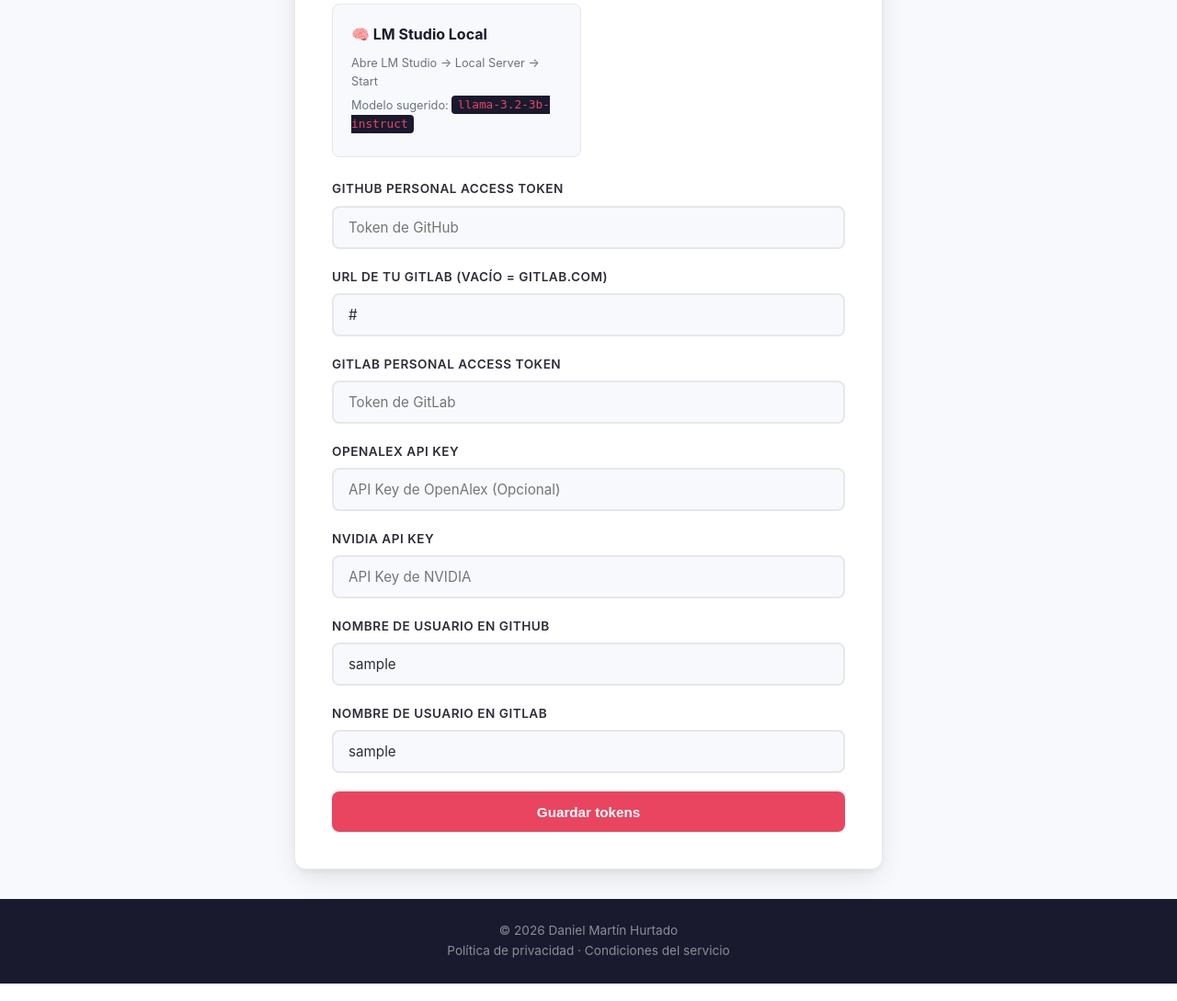
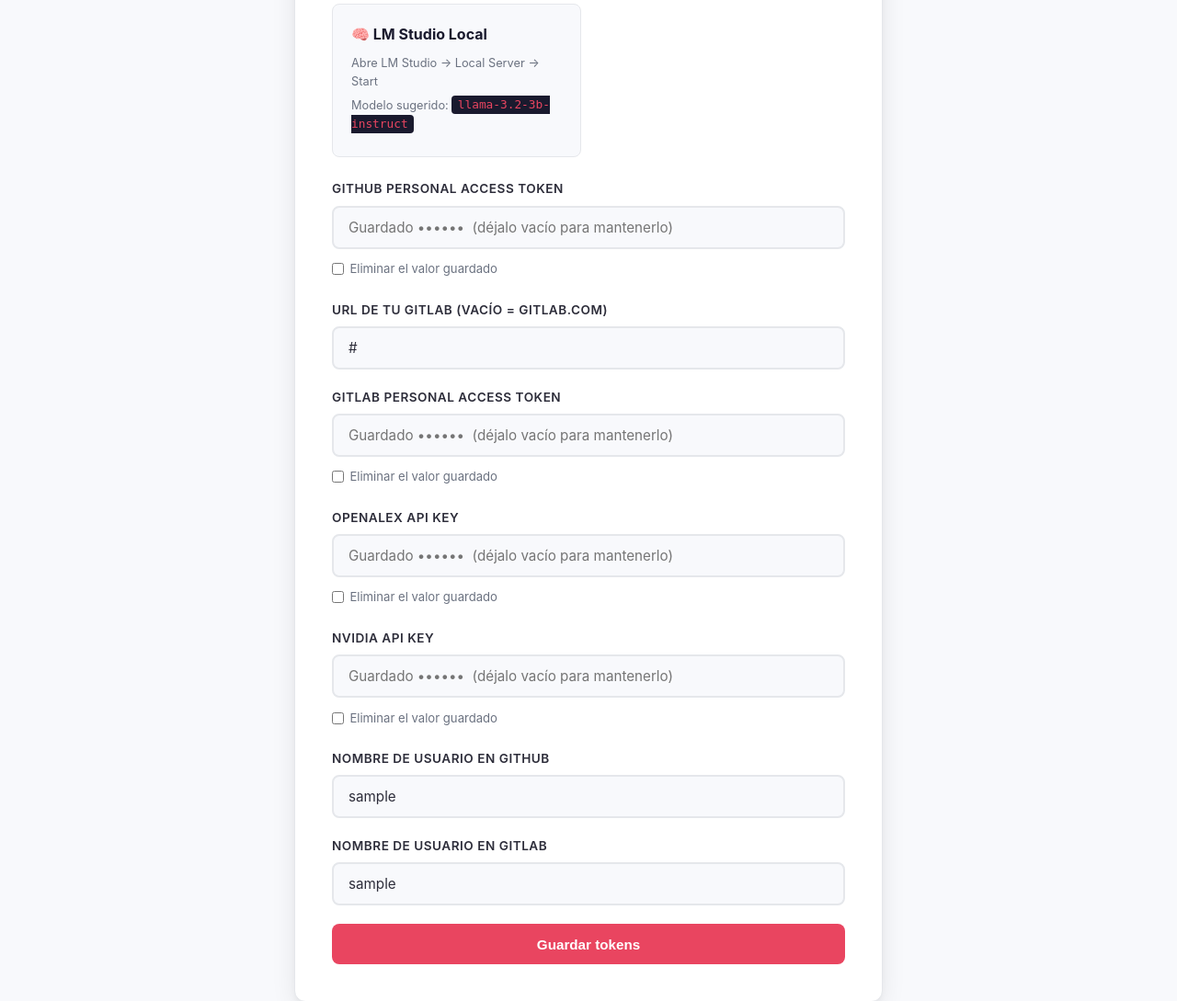
Before and after one commit to eldanimh/PortfolioCreator, a Django app: page /tokens/ in a window 1280 px wide. Shown: the part 739-1828 px from the top of the page at 92% size. Run offline with Django 4.2, Linux system fonts and the light colour scheme; a user stored in the database is signed in; tables that the repository leaves empty hold one stand-in row (values such as "Sample post"); parts of the project's set-up code (start-up, migrations or seed data) failed here and were passed over; some libraries are stand-ins or nearby versions.

Commit message:
Enhance TokensForm functionality: add secret field handling and validation, update UI for token management, and improve tests for token preservation and deletion

```diff
--- a/portfolioCV/forms.py
+++ b/portfolioCV/forms.py
@@ -56,11 +56,45 @@ class TokensForm(forms.ModelForm):
             'lm_studio_url': 'URL de servidor LM Studio Local',
         }
 
+    # Campos secretos: PasswordInput no reenvía su valor al navegador, así que
+    # si llegan vacíos se conserva lo guardado (salvo que se marque "Eliminar")
+    SECRET_FIELDS = ['github_token', 'gitlab_token', 'openalex_token', 'nvidia_api_key']
+
     def __init__(self, *args, **kwargs):
         super().__init__(*args, **kwargs)
         # LM Studio solo funciona en local: fuera de ahí ni se muestra el campo
         if not settings.ALLOW_LOCAL_LLM:
             self.fields.pop('lm_studio_url', None)
+
+        orden = []
+        for name in list(self.fields):
+            orden.append(name)
+            if name in self.SECRET_FIELDS and getattr(self.instance, name, ''):
+                self.fields[name].widget.attrs['placeholder'] = 'Guardado ••••••  (déjalo vacío para mantenerlo)'
+                self.fields['borrar_' + name] = forms.BooleanField(
+                    required=False, label='Eliminar el valor guardado'
+                )
+                orden.append('borrar_' + name)
+        self.order_fields(orden)
+
+    def clean(self):
+        cleaned = super().clean()
+        for name in self.SECRET_FIELDS:
+            if name not in self.fields:
+                continue
+            if cleaned.get('borrar_' + name):
+                cleaned[name] = ''
+            elif not cleaned.get(name):
+                cleaned[name] = getattr(self.instance, name, '')
+        return cleaned
+
+    def _post_clean(self):
+        super()._post_clean()
+        # construct_instance ignora los campos que no vienen en el POST;
+        # se asignan a mano para que "Eliminar" funcione siempre
+        for name in self.SECRET_FIELDS:
+            if name in self.cleaned_data:
+                setattr(self.instance, name, self.cleaned_data[name])
 
     def clean_gitlab_url(self):
         """Rechaza URLs de GitLab que no sean https públicas (anti-SSRF)"""
--- a/portfolioCV/static/portfolioCV/css/style.css
+++ b/portfolioCV/static/portfolioCV/css/style.css
@@ -234,6 +234,27 @@ a:hover {
 .theme-toggle .icon-sun { display: none; }
 :root[data-theme="dark"] .theme-toggle .icon-sun { display: block; }
 :root[data-theme="dark"] .theme-toggle .icon-moon { display: none; }
+
+/* Casilla "Eliminar el valor guardado" bajo cada token */
+.form-check-group {
+    margin-top: -0.6rem;
+}
+
+.form-check {
+    display: inline-flex;
+    align-items: center;
+    gap: 0.4rem;
+    font-size: 0.82rem;
+    color: var(--text-light);
+    cursor: pointer;
+}
+
+.form-check input[type="checkbox"] {
+    width: auto;
+    margin: 0;
+    padding: 0;
+    accent-color: var(--highlight);
+}
 
 /* ─── Messages ──────────────────────────────────────────── */
 .messages-container {
--- a/portfolioCV/templates/portfolioCV/base.html
+++ b/portfolioCV/templates/portfolioCV/base.html
@@ -9,7 +9,7 @@
     <link rel="shortcut icon" type="image/svg+xml" href="{% static 'portfolioCV/img/SOLO-LOGO.svg' %}?v=6">
     <link rel="icon" type="image/svg+xml" href="{% static 'portfolioCV/img/SOLO-LOGO.svg' %}?v=6">
     <link rel="apple-touch-icon" href="{% static 'portfolioCV/img/SOLO-LOGO.svg' %}?v=6">
-    <link rel="stylesheet" href="{% static 'portfolioCV/css/style.css' %}?v=6">
+    <link rel="stylesheet" href="{% static 'portfolioCV/css/style.css' %}?v=7">
     <script>
         (function () {
             var t = null;
--- a/portfolioCV/templates/portfolioCV/tokens.html
+++ b/portfolioCV/templates/portfolioCV/tokens.html
@@ -41,6 +41,11 @@
         <form method="post" class="auth-form">
             {% csrf_token %}
             {% for field in form %}
+            {% if field.widget_type == 'checkbox' %}
+            <div class="form-group form-check-group">
+                <label class="form-check">{{ field }} {{ field.label }}</label>
+            </div>
+            {% else %}
             <div class="form-group">
                 <label for="{{ field.id_for_label }}" class="form-label">{{ field.label }}</label>
                 {{ field }}
@@ -48,6 +53,7 @@
                 <div class="form-error">{{ field.errors }}</div>
                 {% endif %}
             </div>
+            {% endif %}
             {% endfor %}
             <button type="submit" class="btn btn-primary btn-full">Guardar tokens</button>
         </form>
```
Also changed, not shown: portfolioCV/tests.py (+29 -0 lines), portfolioCV/static/portfolioCV/img/PortFolioCreatorIMG.webp.
